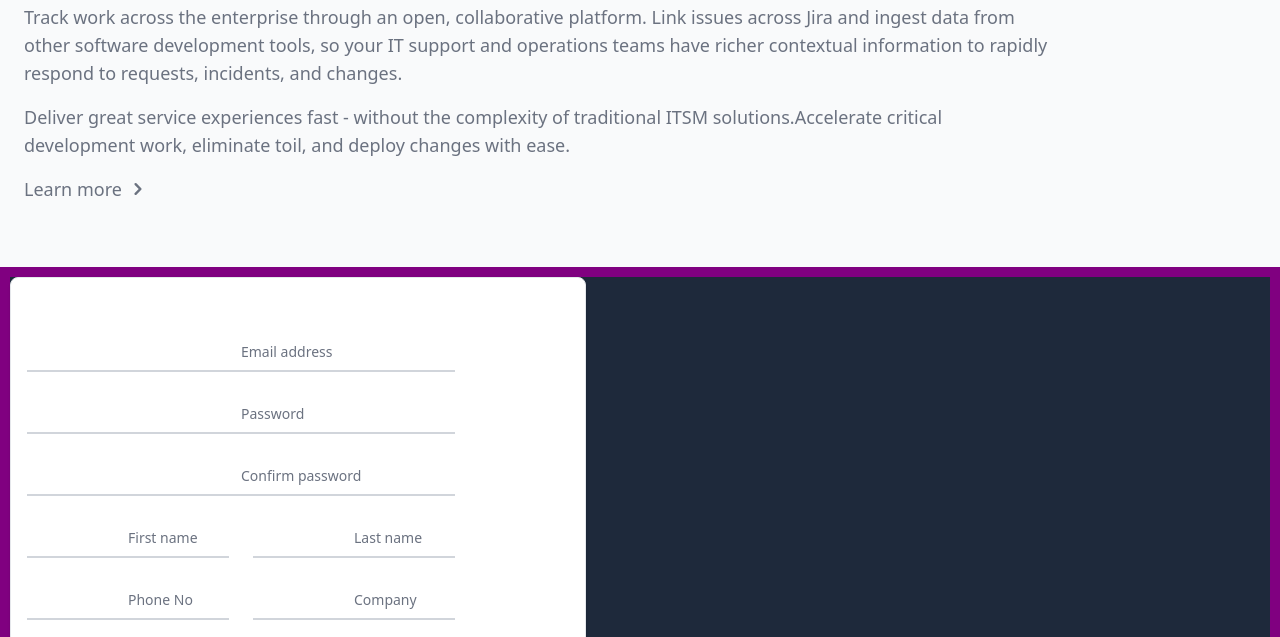
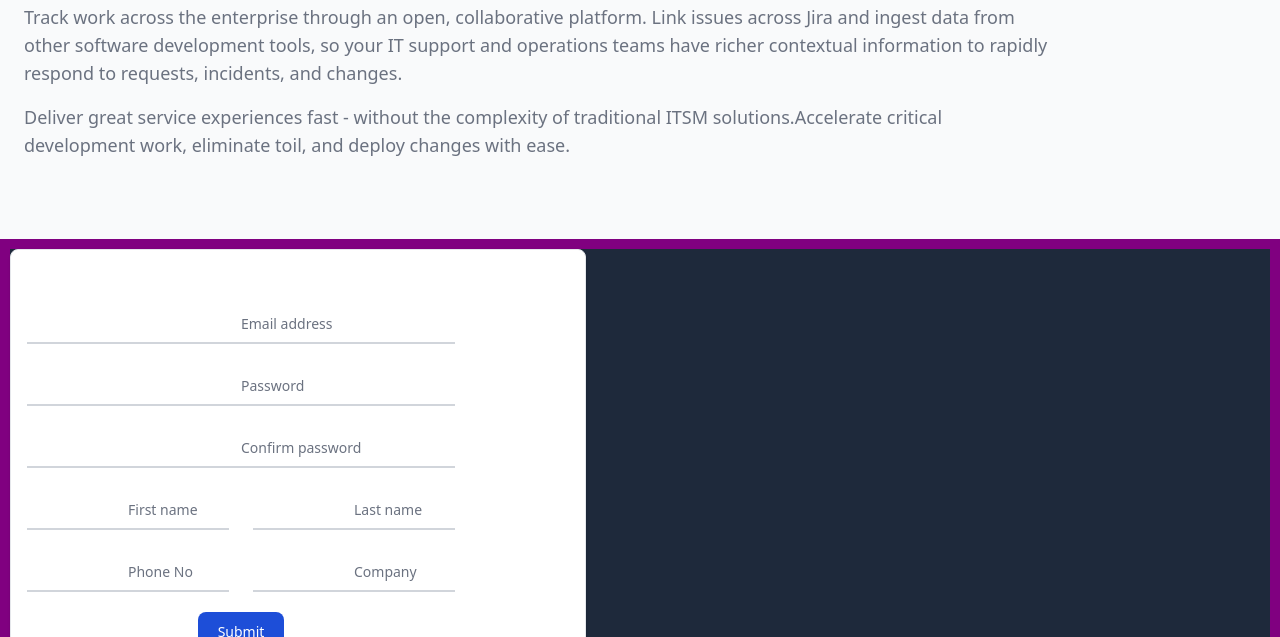
Before and after one commit to Jiyanu123/portfolio, a website: page index.html in a window 1280 px wide. Shown: the part 2037-2674 px from the top of the page. Drawn offline with Linux system fonts and the light colour scheme.

Commit message:
Remove 'Learn more' link from index.html

```diff
--- a/index.html
+++ b/index.html
@@ -189,10 +189,7 @@
             <h2 class="mb-4 text-4xl font-bold text-gray-900 dark:text-white">Powering innovation at <span class="font-extrabold">200,000+</span> companies worldwide</h2>
             <p class="mb-4 font-light">Track work across the enterprise through an open, collaborative platform. Link issues across Jira and ingest data from other software development tools, so your IT support and operations teams have richer contextual information to rapidly respond to requests, incidents, and changes.</p>
             <p class="mb-4 font-medium">Deliver great service experiences fast - without the complexity of traditional ITSM solutions.Accelerate critical development work, eliminate toil, and deploy changes with ease.</p>
-            <a href="about.html" class="inline-flex items-center font-medium text-primary-600 hover:text-primary-800 dark:text-primary-500 dark:hover:text-primary-700">
-                Learn more
-                <svg class="ml-1 w-6 h-6" fill="currentColor" viewBox="0 0 20 20" xmlns="http://www.w3.org/2000/svg"><path fill-rule="evenodd" d="M7.293 14.707a1 1 0 010-1.414L10.586 10 7.293 6.707a1 1 0 011.414-1.414l4 4a1 1 0 010 1.414l-4 4a1 1 0 01-1.414 0z" clip-rule="evenodd"></path></svg>
-            </a>
+
 
         </div>
     </div>
```
